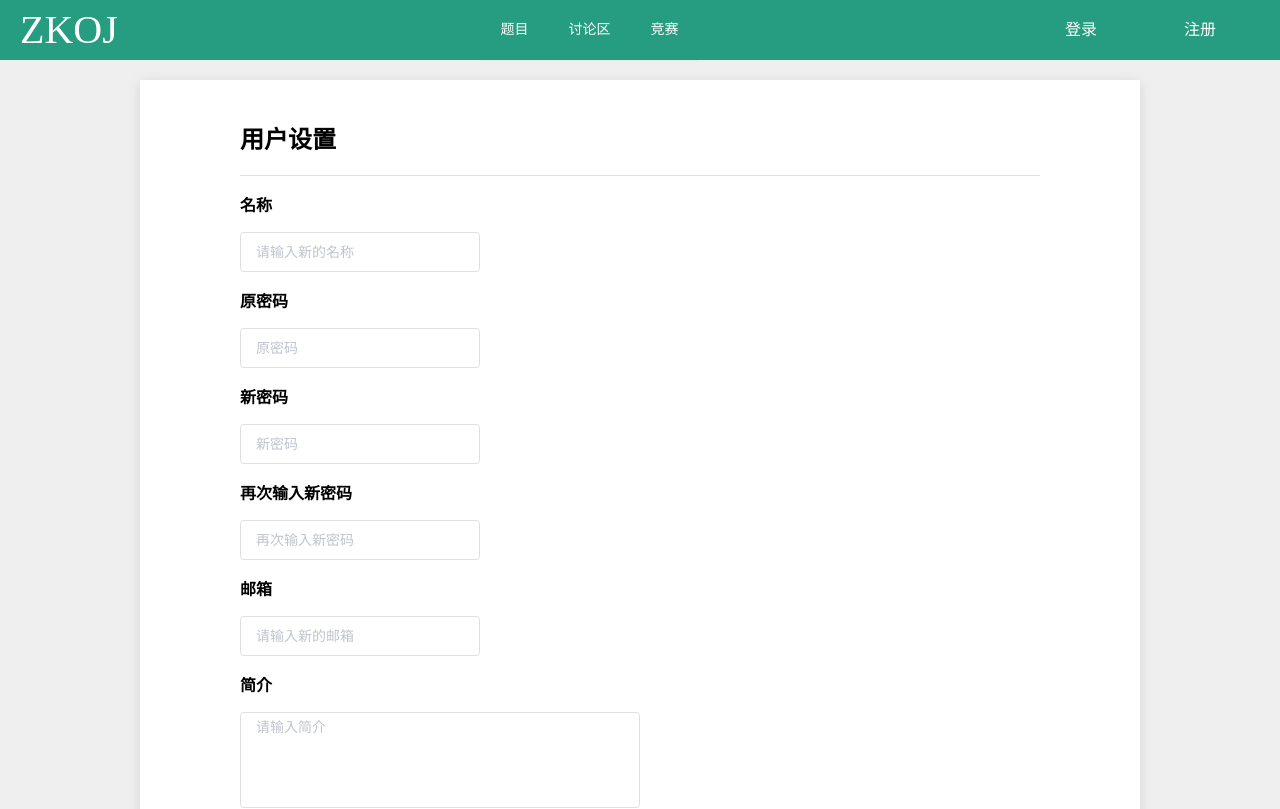
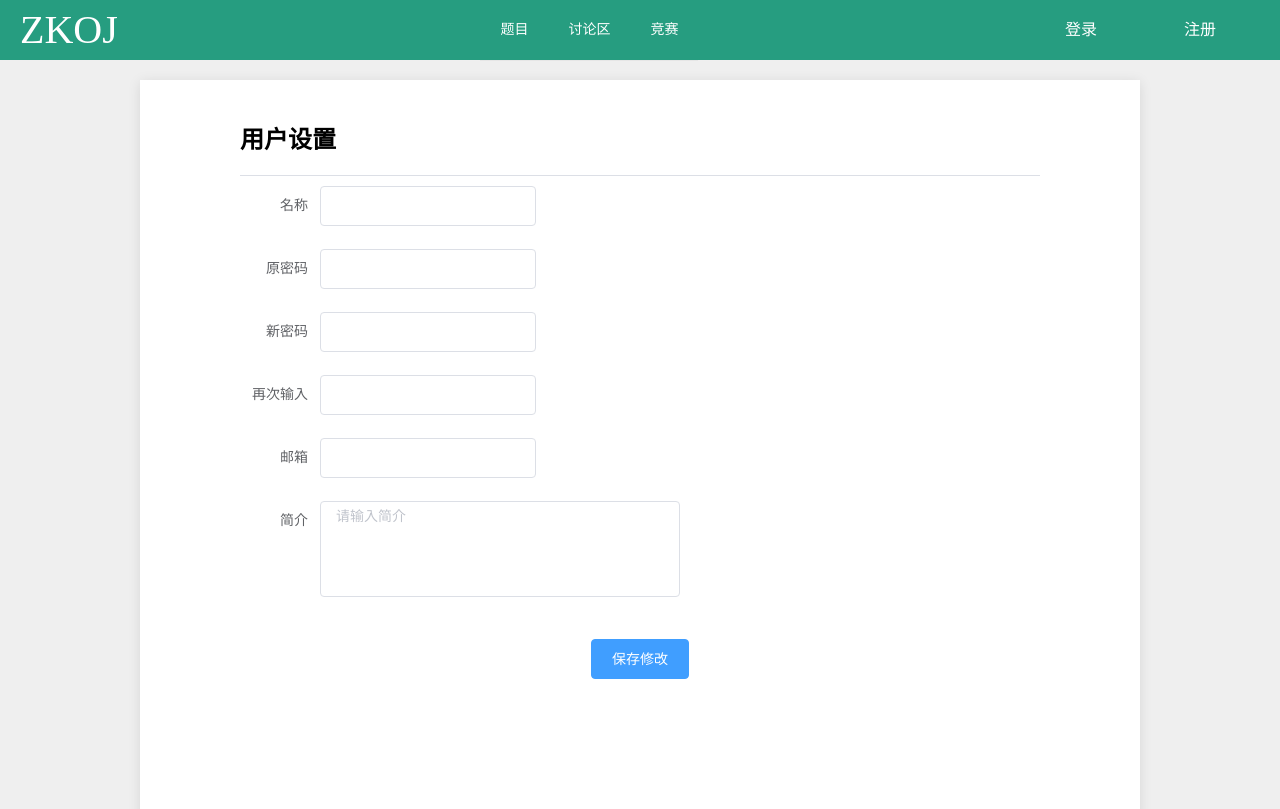
Before and after one commit to Lwy990710/zkoj-vue, a Vue app: page /option in a window 1280 px wide. Shown: the top 809 px of the page. Built offline with nearby package versions, Linux system fonts and the light colour scheme.

Commit message:
用户设置修改大概

```diff
--- a/src/components/RegisterDialog.vue
+++ b/src/components/RegisterDialog.vue
@@ -1,7 +1,6 @@
 <template>
     <div>
         <el-form :model="user_message" :rules="rules" ref="user_message" label-width="60px" key="res">
-
             <el-form-item label="账号" prop="username">
                 <el-input v-model="user_message.username"></el-input>
             </el-form-item>
@@ -11,8 +10,8 @@
             <el-form-item label="昵称" prop="name">
                 <el-input v-model="user_message.name"></el-input>
             </el-form-item>
+        </el-form>
 
-        </el-form>
         <div slot="footer" class="register-footer" key="res_btn">
             <el-button type="primary" @click="register">注册</el-button>
         </div>
--- a/src/main.js
+++ b/src/main.js
@@ -16,3 +16,11 @@ new Vue({
   store,
   render: h => h(App)
 }).$mount('#app')
+
+
+axios.interceptors.request.use(config => {
+  // 为请求头对象，添加 Token 验证的 Authorization 字段
+  config.headers['Authorization'] = store.state.token;
+  //必须return config 这是固定写法
+  return config
+})
--- a/src/views/Statistics.vue
+++ b/src/views/Statistics.vue
@@ -2,11 +2,19 @@
     <div class="main">
         <div class="try">
             <h1>尝试过的题目</h1>
-            <span class="is_finish" v-for="(item,i) in finish">{{item}}</span>
+            <span class="is_finish" v-for="(item,i) in finish">
+                <router-link :to='"/problem/" + item'>
+                    {{item}}
+                </router-link>
+            </span>
         </div>
         <div class="finish">
             <h1>已完成的题目</h1>
-            <span class="is_finish" v-for="(item,i) in finish">{{item}}</span>
+            <span class="is_finish" v-for="(item,i) in finish">
+                <router-link :to='"/problem/" + item'>
+                    {{item}}
+                </router-link>
+            </span>
         </div>
     </div>
 
@@ -18,7 +26,7 @@
         data(){
             return{
                 finish: [
-                    "P1","P2","P3"
+                    1, 2, 3
                 ]
             }
             alert(this.finish.toString());
--- a/src/views/UserOptions.vue
+++ b/src/views/UserOptions.vue
@@ -3,55 +3,123 @@
         <div class="option">
             <h2>用户设置</h2>
             <el-divider class="line"></el-divider>
-            <div class="row">
-                <p><strong>名称</strong></p>
-                <el-input v-model="input" placeholder="请输入新的名称"></el-input>
-            </div>
-            <div class="row">
-                <p><strong>原密码</strong></p>
-                <el-input v-model="input" placeholder="原密码"></el-input>
-                <p><strong>新密码</strong></p>
-                <el-input v-model="input" placeholder="新密码"></el-input>
-                <p><strong>再次输入新密码</strong></p>
-                <el-input v-model="input" placeholder="再次输入新密码"></el-input>
-            </div>
-            <div class="row">
-                <p><strong>邮箱</strong></p>
-                <el-input v-model="input" placeholder="请输入新的邮箱"></el-input>
-            </div>
-            <div class="row">
-                <p><strong>简介</strong></p>
+            <el-form :model="user_message" ref="user_message" label-width="80px">
+                <el-form-item label="名称" prop="username">
+                    <el-input v-model="user_message.name"></el-input>
+                </el-form-item>
+                <el-form-item label="原密码" prop="password">
+                    <el-input v-model="user_message.password"></el-input>
+                </el-form-item>
+                <el-form-item label="新密码" prop="new_password">
+                    <el-input v-model="user_message.new_password"></el-input>
+                </el-form-item>
+                <el-form-item label="再次输入" prop="new_password_again">
+                    <el-input v-model="user_message.new_password_again"></el-input>
+                </el-form-item>
+                <el-form-item label="邮箱" prop="email">
+                    <el-input v-model="user_message.email"></el-input>
+                </el-form-item>
+                <el-form-item label="简介" prop="new_password_again">
                     <el-input
                             style="width: 50%"
                             type="textarea"
                             resize="none"
                             :autosize="{ minRows: 4, maxRows: 6}"
                             placeholder="请输入简介"
-                        v-model="textarea">
+                            v-model="user_message.introduction">
                     </el-input>
+                </el-form-item>
+            </el-form>
+
+            <div class="save">
+                <el-button type="primary" @click="changeSave">保存修改</el-button>
             </div>
+            <!--            <el-divider class="line"></el-divider>-->
+            <!--            <div class="row">-->
+            <!--                <p><strong>名称</strong></p>-->
+            <!--                <el-input v-model="input" placeholder="请输入新的名称"></el-input>-->
+            <!--            </div>-->
+            <!--            <div class="row">-->
+            <!--                <p><strong>原密码</strong></p>-->
+            <!--                <el-input v-model="input" placeholder="原密码"></el-input>-->
+            <!--                <p><strong>新密码</strong></p>-->
+            <!--                <el-input v-model="input" placeholder="新密码"></el-input>-->
+            <!--                <p><strong>再次输入新密码</strong></p>-->
+            <!--                <el-input v-model="input" placeholder="再次输入新密码"></el-input>-->
+            <!--            </div>-->
+            <!--            <div class="row">-->
+            <!--                <p><strong>邮箱</strong></p>-->
+            <!--                <el-input v-model="input" placeholder="请输入新的邮箱"></el-input>-->
+            <!--            </div>-->
+            <!--            <div class="row">-->
+            <!--                <p><strong>简介</strong></p>-->
+            <!--                <el-input-->
+            <!--                        style="width: 50%"-->
+            <!--                        type="textarea"-->
+            <!--                        resize="none"-->
+            <!--                        :autosize="{ minRows: 4, maxRows: 6}"-->
+            <!--                        placeholder="请输入简介"-->
+            <!--                        v-model="textarea">-->
+            <!--                </el-input>-->
+            <!--            </div>-->
         </div>
     </div>
 </template>
 
 <script>
+    import md5 from "js-md5";
+
     export default {
         name: "UserOptions",
         beforeRouteEnter(to, from, next) {
             window.document.body.style.backgroundColor = '#EFEFEF';
             next();
         },
-        data(){
-            return{
-                input: '',
-                textarea: '',
+        data() {
+            return {
+                user_message: {
+                    name: '',
+                    password: '',
+                    new_password: '',
+                    new_password_again: '',
+                    email: '',
+                    introduction: ''
+                }
+            }
+        },
+        methods: {
+            changeSave() {
+                console.log('changeSave');
+                let name = this.user_message.name;
+                let password = this.user_message.password;
+                let email = this.user_message.email;
+                let new_password = this.user_message.new_password;
+                let new_password_again = this.user_message.new_password_again;
+                let introduction = this.user_message.introduction;
+                // if(new_password !== ""){
+                //     new_password = md5( 'zkoj' + md5(username + new_password));
+                // }
+
+                let request_body = {
+                    name: name,
+                    // email: email,
+                    // introduction: introduction
+
+                }
+
+                axios.put(this.base_url+"/user",request_body)
+                    .then(res =>{
+                        if(res.data.status ===1){
+                            alert("保存成功");
+                        }
+                    })
             }
         }
     }
 </script>
 
 <style scoped>
-    .main{
+    .main {
         padding-top: 20px;
         background-color: white;
         margin: 0 auto;
@@ -62,17 +130,23 @@
         box-shadow: 0 2px 12px 0 rgba(0, 0, 0, 0.1);
     }
 
-    .option{
+    .option {
         margin: 20px auto;
         width: 800px;
     }
 
-    .line{
+    .line {
         margin-top: 10px !important;
         margin-bottom: 10px !important;
     }
 
-    /deep/.el-input__inner.el-input__inner{
+    /deep/ .el-input__inner.el-input__inner {
         width: 30% !important;
     }
+
+    .save {
+        padding-top: 20px;
+        text-align: center;
+        padding-bottom: 20px;
+    }
 </style>
```
Lines whose indentation alone changed are shown as unchanged.
